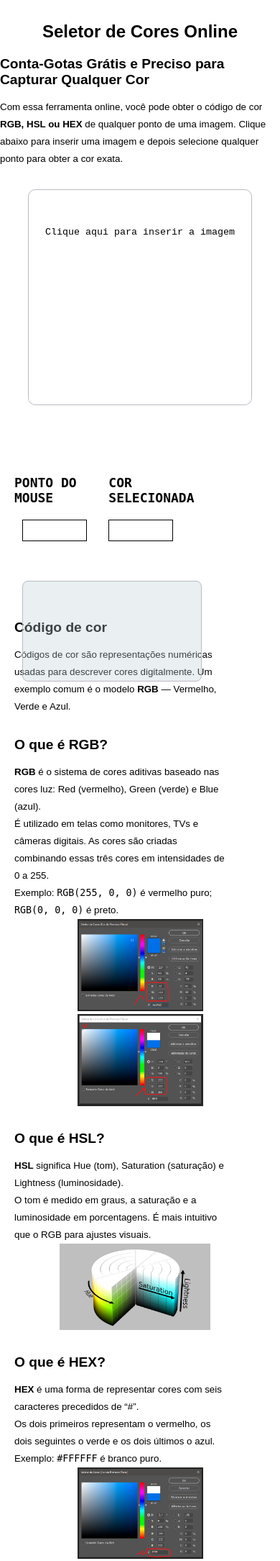
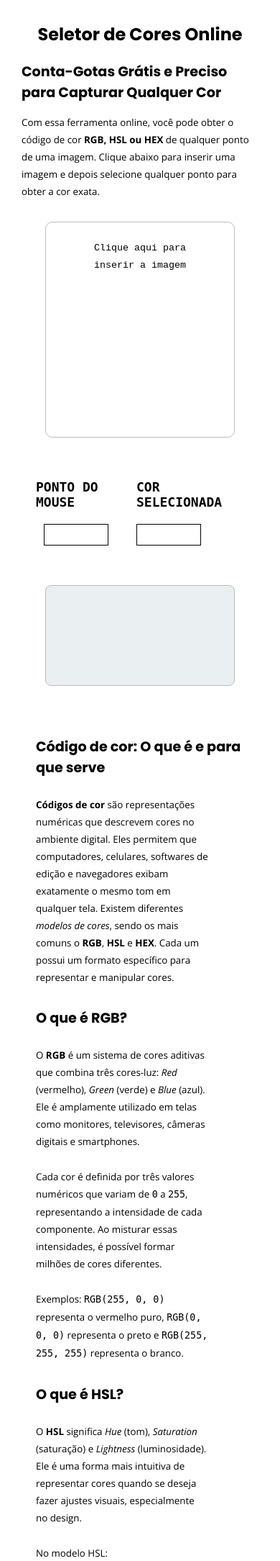
Before and after one commit to felpsilva/Projeto-seletor-de-codigo-de-cor, a PHP site: page / in a window 390 px wide. Shown: the part 60-2229 px from the top of the page at 72% size. Run offline with PHP 8.4, Linux system fonts and the light colour scheme.

Commit message:
Ajustando layout e versão mobile

```diff
--- a/index.html
+++ b/index.html
@@ -5,19 +5,26 @@
     <meta http-equiv="X-UA-Compatible" content="IE=edge">
     <meta name="viewport" content="width=device-width, initial-scale=1.0">
     <!-- SEO -->
-    <meta name="description" content="Descubra facilmente o código de cor RGB, HEX ou HSL de qualquer ponto de uma imagem com nossa ferramenta gratuita.">
+    <meta name="description"
+        content="Descubra facilmente o código de cor RGB, HEX ou HSL de qualquer ponto de uma imagem com nossa ferramenta gratuita.">
     <meta name="keywords" content="color picker, seletor de cor, RGB, HEX, HSL, código de cor de imagem">
     <meta name="author" content="Felipe Silva">
     <!-- Open Graph (para redes sociais) -->
     <meta property="og:title" content="Que cor é esta?">
-    <meta property="og:description"content="Ferramenta online para identificar a cor de qualquer ponto de uma imagem em RGB, HSL e HEX.">
+    <meta property="og:description"
+        content="Ferramenta online para identificar a cor de qualquer ponto de uma imagem em RGB, HSL e HEX.">
     <meta property="og:image" content="https://felpsilva.github.io/Projeto-seletor-de-codigo-de-cor/img01/logo.PNG">
     <meta property="og:type" content="website">
     <link rel="icon" href="./img01/conta_gotas.png">
     <link rel="stylesheet" href="seletor2.0.css">
     <link rel="stylesheet" href="scroll_bar.css">
+    <link rel="preconnect" href="https://fonts.googleapis.com">
+    <link rel="preconnect" href="https://fonts.gstatic.com" crossorigin>
+    <link href="https://fonts.googleapis.com/css2?family=Poppins:ital,wght@0,100;0,200;0,300;0,400;0,500;0,600;0,700;0,800;0,900;1,100;1,200;1,300;1,400;1,500;1,600;1,700;1,800;1,900&display=swap" rel="stylesheet">
+    <link href="https://fonts.googleapis.com/css2?family=Open+Sans:ital,wght@0,300..800;1,300..800&family=Poppins:ital,wght@0,100;0,200;0,300;0,400;0,500;0,600;0,700;0,800;0,900;1,100;1,200;1,300;1,400;1,500;1,600;1,700;1,800;1,900&display=swap" rel="stylesheet">
     <title>Que cor é esta? - Descubra o código de cor de qualquer imagem</title>
 </head>
+
 <body>
     <main>
         <header class="topo">
@@ -29,9 +36,12 @@
             <article class="intro">
                 <h1>Seletor de Cores Online</h1>
                 <h2>Conta-Gotas Grátis e Preciso para Capturar Qualquer Cor</h2>
-                <p>Com essa ferramenta online, você pode obter o código de cor <strong>RGB, HSL ou HEX</strong> de qualquer ponto de uma imagem. Clique abaixo para inserir uma imagem e depois selecione qualquer ponto para obter a cor exata.</p>
+                <p>Com essa ferramenta online, você pode obter o código de cor <strong>RGB, HSL ou HEX</strong> de
+                    qualquer ponto de uma imagem. Clique abaixo para inserir uma imagem e depois selecione qualquer
+                    ponto para obter a cor exata.</p>
             </article>
             <section class="campo" aria-label="Área de seleção de imagem e exibição de cor">
+                <div class="painel-view">
                     <div class="content">
                         <img src="./img01/fechar.png" alt="Ícone para fechar imagem" id="fechar">
                         <div class="entrada">
@@ -42,6 +52,11 @@
                                 <input type="file" name="arquivo1" id="arquivo" accept="image/*"
                                     aria-label="Envie uma imagem para detectar cores">
                             </div>
+                        </div>
+                    </div>
+                    <div class="controleTamanho">
+                        <img src="./img01/mais.png" alt="Aumentar zoom" class="mais">
+                        <img src="./img01/menos.png" alt="Diminuir zoom" class="menos">
                     </div>
                 </div>
                 <div class="saida">
@@ -59,65 +74,103 @@
                         <div name="resultado" id="resultado" aria-live="polite"></div>
                     </div>
                 </div>
-                <div class="controleTamanho">
-                    <img src="./img01/mais.png" alt="Aumentar zoom" class="mais">
-                    <img src="./img01/menos.png" alt="Diminuir zoom" class="menos">
-                </div>
             </section>
             <section class="info" aria-label="Informações sobre códigos de cor">
                 <article class="codigos-de-cor">
-                    <h2 id="codigo-cor">Código de cor</h2>
-                    <p>Códigos de cor são representações numéricas usadas para descrever cores digitalmente. Um exemplo
-                        comum é o modelo <strong>RGB</strong> — Vermelho, Verde e Azul.</p>
+                    <h2 id="codigo-cor">Código de cor: O que é e para que serve</h2>
+                    <p>
+                        <strong>Códigos de cor</strong> são representações numéricas que descrevem cores no ambiente
+                        digital.
+                        Eles permitem que computadores, celulares, softwares de edição e navegadores exibam exatamente o
+                        mesmo tom em qualquer tela.
+                        Existem diferentes <em>modelos de cores</em>, sendo os mais comuns o <strong>RGB</strong>,
+                        <strong>HSL</strong> e <strong>HEX</strong>.
+                        Cada um possui um formato específico para representar e manipular cores.
+                    </p>
                 </article>
+
                 <article class="oque-e-rgb">
                     <h2>O que é RGB?</h2>
-                    <p><strong>RGB</strong> é o sistema de cores aditivas baseado nas cores luz: Red (vermelho), Green
-                        (verde) e Blue (azul).</p>
-                    <p>É utilizado em telas como monitores, TVs e câmeras digitais. As cores são criadas combinando
-                        essas três cores em intensidades de 0 a 255.</p>
-                    <p>Exemplo: <code>RGB(255, 0, 0)</code> é vermelho puro; <code>RGB(0, 0, 0)</code> é preto.</p>
-                    <figure>
-                        <img src="./img01/Photoshop-exemplo-RGB.png" alt="Exemplo de código RGB no Photoshop"
-                            class="ex_rgb">
-                    </figure>
-                    <figure>
-                        <img src="./img01/Photoshop-exemplo-RGB2.png" alt="Outro exemplo de RGB" class="ex_rgb2">
-                    </figure>
+                    <p>
+                        O <strong>RGB</strong> é um sistema de cores aditivas que combina três cores-luz:
+                        <em>Red</em> (vermelho), <em>Green</em> (verde) e <em>Blue</em> (azul).
+                        Ele é amplamente utilizado em telas como monitores, televisores, câmeras digitais e smartphones.
+                    </p>
+                    <p>
+                        Cada cor é definida por três valores numéricos que variam de <code>0</code> a <code>255</code>,
+                        representando a intensidade de cada componente. Ao misturar essas intensidades, é possível
+                        formar
+                        milhões de cores diferentes.
+                    </p>
+                    <p>
+                        Exemplos:
+                        <code>RGB(255, 0, 0)</code> representa o vermelho puro,
+                        <code>RGB(0, 0, 0)</code> representa o preto e
+                        <code>RGB(255, 255, 255)</code> representa o branco.
+                    </p>
                 </article>
-
                 <article class="oque-e-hsl">
                     <h2>O que é HSL?</h2>
-                    <p><strong>HSL</strong> significa Hue (tom), Saturation (saturação) e Lightness (luminosidade).</p>
-                    <p>O tom é medido em graus, a saturação e a luminosidade em porcentagens. É mais intuitivo que o RGB
-                        para ajustes visuais.</p>
-                    <figure>
-                        <img src="./img01/ex_hsl.jpg" alt="Exemplo do modelo de cor HSL" class="ex_hsl">
-                    </figure>
+                    <p>
+                        O <strong>HSL</strong> significa <em>Hue</em> (tom), <em>Saturation</em> (saturação) e
+                        <em>Lightness</em> (luminosidade).
+                        Ele é uma forma mais intuitiva de representar cores quando se deseja fazer ajustes visuais,
+                        especialmente no design.
+                    </p>
+                    <p>
+                        No modelo HSL:
+                    <ul>
+                        <li><strong>Hue (Tom):</strong> medido em graus (0° a 360°) no círculo cromático, define a cor
+                            base.
+                        </li>
+                        <li><strong>Saturation (Saturação):</strong> medida em porcentagem, indica a intensidade da cor
+                            (0%
+                            = cinza, 100% = cor viva).</li>
+                        <li><strong>Lightness (Luminosidade):</strong> também medida em porcentagem, determina o quão
+                            clara
+                            ou escura é a cor (0% = preto, 50% = cor normal, 100% = branco).</li>
+                    </ul>
+                    </p>
+                    <p>
+                        Exemplo: <code>HSL(0, 100%, 50%)</code> é vermelho puro.
+                    </p>
                 </article>
 
                 <article class="oque-e-hex">
                     <h2>O que é HEX?</h2>
-                    <p><strong>HEX</strong> é uma forma de representar cores com seis caracteres precedidos de “#”.</p>
-                    <p>Os dois primeiros representam o vermelho, os dois seguintes o verde e os dois últimos o azul.
-                        Exemplo: <code>#FFFFFF</code> é branco puro.</p>
-                    <figure>
-                        <img src="./img01/Photoshop-exemplo-Hex.png" alt="Exemplo de cor hexadecimal no Photoshop"
-                            class="ex_hex">
-                    </figure>
-                    <figure>
-                        <img src="./img01/Photoshop-exemplo-Hex2.png" alt="Outro exemplo de código Hex" class="ex_hex2">
-                    </figure>
+                    <p>
+                        O <strong>HEX</strong> é um formato muito usado em desenvolvimento web para representar cores de
+                        forma compacta.
+                        Ele utiliza seis dígitos hexadecimais (0–9 e A–F) precedidos pelo símbolo <code>#</code>.
+                    </p>
+                    <p>
+                        A estrutura é dividida em três pares:
+                    <ul>
+                        <li>Os dois primeiros dígitos representam o vermelho.</li>
+                        <li>Os dois seguintes representam o verde.</li>
+                        <li>Os dois últimos representam o azul.</li>
+                    </ul>
+                    </p>
+                    <p>
+                        Exemplo: <code>#FFFFFF</code> é branco puro, <code>#000000</code> é preto e <code>#FF0000</code>
+                        é
+                        vermelho puro.
+                    </p>
                 </article>
             </section>
         </section>
-
-        <footer>
-            <p class="p-footer">
-                &copy; 2022 - <a href="https://github.com/felpsilva">Felipe Silva</a> - Todos os direitos reservados -
-                <a href="https://www.linkedin.com/in/felipe-pereira-20b70a205/"><img class="linkedin"
-                        src="img01/linkedin.png" alt="Linkedin de Felipe Silva"></a>
+        <footer class="site-footer">
+            <div class="footer-content">
+                <p>&copy; 2025 <strong>Felipe Silva</strong>. Todos os direitos reservados.</p>
+                <p>
+                    <a href="https://github.com/felpsilva" target="_blank" rel="noopener noreferrer">
+                        GitHub
+                    </a> |
+                    <a href="https://www.linkedin.com/in/felipe-pereira-20b70a205/" target="_blank" rel="noopener noreferrer">
+                        <img src="img01/linkedin.png" alt="Perfil no LinkedIn de Felipe Silva" class="linkedin-icon">
+                    </a>
                 </p>
+            </div>
         </footer>
     </main>
     <script src="seletor.js"></script>
--- a/scroll_bar.css
+++ /dev/null
@@ -1,21 +0,0 @@
-
-body::-webkit-scrollbar{
-    background-color:#a7a8a8;
-    width: 5px;
-}
-body::-webkit-scrollbar-thumb{
-    background: rgb(58, 57, 57);
-    border-radius: 3px;
-}
-.preview::-webkit-scrollbar{
-    background-color:#a7a8a8;
-    width: 5px;
-    height:5px;
-}
-.preview::-webkit-scrollbar-track{
-    background-color:#a7a8a8;
-}
-.preview::-webkit-scrollbar-thumb{
-    background: rgb(58, 57, 57);
-    border-radius: 3px;
-}
--- a/seletor2.0.css
+++ b/seletor2.0.css
@@ -9,13 +9,19 @@
   margin: 30px 20px;
 }
 
-.campo .content .entrada .preview,
-.preview {
+.campo {
+  display: flex;
+  justify-content: space-around;
+}
+
+.campo .painel-view .content .entrada .preview {
   height: 300px;
+  width: 100%;
   border-radius: 10px;
   overflow: auto;
   cursor: crosshair;
   transition: all 0.5s ease-in-out;
+  padding: 0 50px;
 }
 
 h3{
@@ -23,7 +29,7 @@ h3{
   font-size: 18px;
   font-family: monospace;
 }
-.campo .content .entrada .preview {
+.campo .painel-view .content .entrada .preview {
   border: solid 1px #bbbbc5;
 }
 
@@ -86,15 +92,12 @@ input[type="file"] {
 }
 
 .saida {
-  float: right;
   display: inline-block;
   width: 400px;
-  position: absolute;
-  margin-left: 2%;
 }
 
-h1, h2, p {
-  font-family: Arial, Helvetica, sans-serif;
+p {
+  font-family: "Open Sans", sans-serif;
   margin: 0;
 }
 
@@ -102,11 +105,13 @@ h1 {
   text-align: center;
   margin: 20px 0;
   font-size: 30px;
+  font-family: "Poppins", sans-serif;
 }
 
 h2 {
   font-size: 20px;
   margin-bottom: 15px;
+  font-family: "Poppins", sans-serif;
 }
 
 p {
@@ -115,8 +120,15 @@ p {
   font-size: 13pt;
 }
 
+.corpo .info ul li{
+  font-family: "Open Sans", sans-serif;
+  text-decoration: none;
+  list-style: none;
+}
+
 .info p {
   padding-right: 50px;
+  margin: 25px 0;
 }
 
 #fechar {
@@ -165,10 +177,9 @@ p {
 
 .content {
   position: relative;
-  width: 49%;
   display: inline-block;
-  margin-left: 10px;
   height: 318px;
+  width: 500px;
 }
 
 footer {
@@ -184,11 +195,75 @@ footer p {
   color: #fff;
 }
 
+.site-footer {
+    background-color: #111;
+    color: #fff;
+    padding: 20px 0;
+    text-align: center;
+    font-size: 0.9rem;
+}
+
+.site-footer a {
+    color: #fff;
+    text-decoration: none;
+    transition: color 0.3s ease;
+}
+
+.site-footer a:hover {
+    color: #1e90ff;
+}
+
+.footer-content {
+    max-width: 900px;
+    margin: 0 auto;
+    padding: 0 15px;
+}
+
+.linkedin-icon {
+    width: 20px;
+    height: 20px;
+    vertical-align: middle;
+}
+
+body::-webkit-scrollbar{
+    background-color:#a7a8a8;
+    width: 5px;
+}
+body::-webkit-scrollbar-thumb{
+    background: rgb(58, 57, 57);
+    border-radius: 3px;
+}
+.preview::-webkit-scrollbar{
+    background-color:#a7a8a8;
+    width: 5px;
+    height:5px;
+}
+.preview::-webkit-scrollbar-track{
+    background-color:#a7a8a8;
+}
+.preview::-webkit-scrollbar-thumb{
+    background: rgb(58, 57, 57);
+    border-radius: 3px;
+}
+
 /* Responsividade */
 @media (max-width: 950px) {
   .corpo {
     width: 100%;
     border: 0;
+    padding: 0 30px;
+  }
+
+  .campo{
+    flex-direction: column;
+  }
+
+  .content{
+    width: 100%
+  }
+
+  .saida{
+    width: 100%;
   }
 }
 
@@ -214,12 +289,11 @@ footer p {
 
   .saida {
     display: block;
-    width: 80%;
-    margin: 10% auto 0;
+    width: 100%;
   }
 
   .info {
-    margin-top: 280px;
+    margin: 70px 0px;
   }
 
   .p2 {
```
Lines whose indentation alone changed are shown as unchanged.
